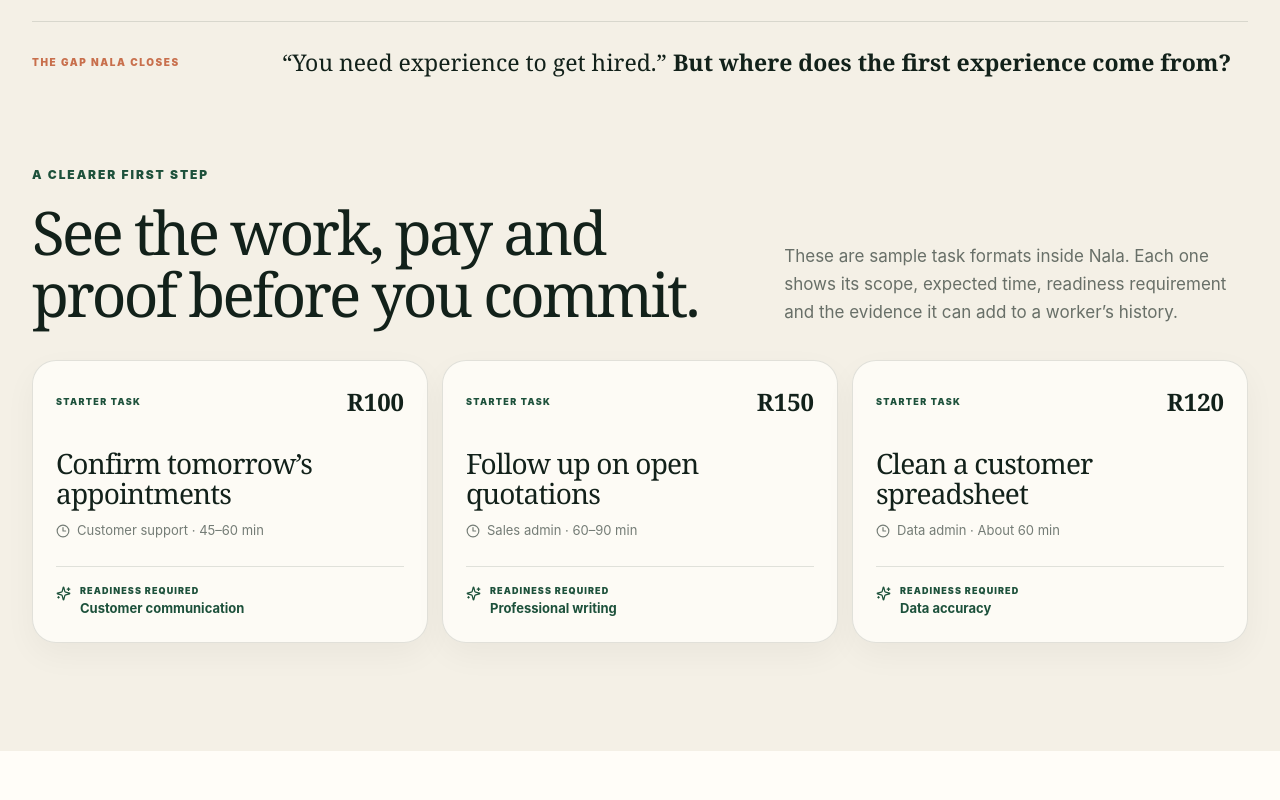
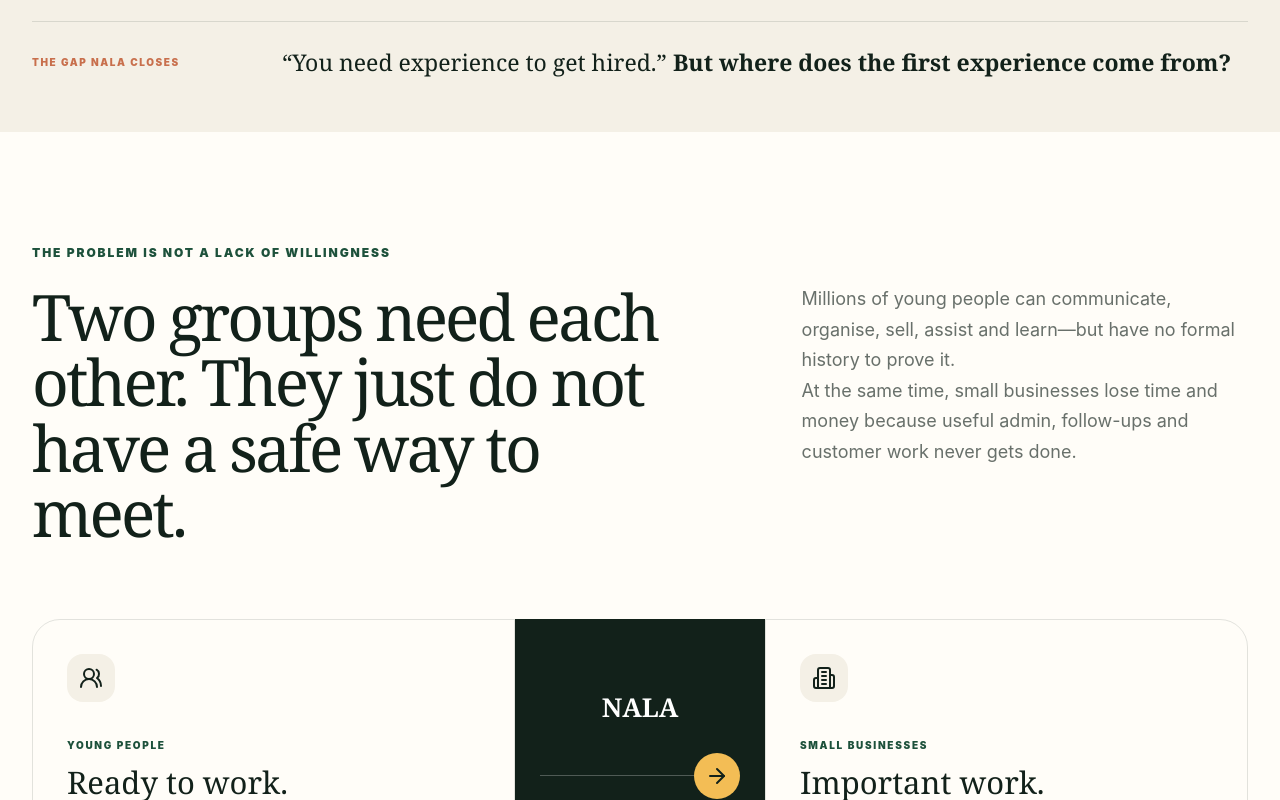
Before and after one commit to Buttercode-systems/Nala, a Next.js app: page / in a window 1280 px wide. Shown: the part 940-1740 px from the top of the page. Built offline with nearby package versions, Linux system fonts and the light colour scheme.

Commit message:
Restore proven stable landing DOM

```diff
--- a/src/app/page.tsx
+++ b/src/app/page.tsx
@@ -1,5 +1,5 @@
 import Link from "next/link";
-import {ArrowRight, BadgeCheck, BriefcaseBusiness, Building2, Check, ChevronRight, Clock3, HeartHandshake, ShieldCheck, Sparkles, Star, UsersRound} from "lucide-react";
+import {ArrowRight, BadgeCheck, BriefcaseBusiness, Building2, Check, ChevronRight, CircleDollarSign, HeartHandshake, ShieldCheck, Sparkles, Star, UsersRound} from "lucide-react";
 import {Nav} from "@/components/nav";
 
 const workerSteps=[
@@ -7,12 +7,6 @@ const workerSteps=[
   ["02","Practise before real work","Nala gives you a short, guided simulation so you can build confidence and the business can trust that you understand the task."],
   ["03","Complete safe, paid work","You see the scope, payment, deadline and evidence requirements before accepting. Nala guides the process without hiding what is expected."],
   ["04","Turn work into proof","The business verifies your quality, reliability and communication. That evidence grows your work passport and unlocks better opportunities."],
-];
-
-const starterTasks=[
- {title:"Confirm tomorrow’s appointments",meta:"Customer support · 45–60 min",pay:"R100",proof:"Customer communication"},
- {title:"Follow up on open quotations",meta:"Sales admin · 60–90 min",pay:"R150",proof:"Professional writing"},
- {title:"Clean a customer spreadsheet",meta:"Data admin · About 60 min",pay:"R120",proof:"Data accuracy"},
 ];
 
 const businessOutcomes=["Confirm tomorrow’s appointments","Prepare quotation follow-ups","Clean customer spreadsheets","Draft social content","Prepare invoice reminders"];
@@ -38,7 +32,7 @@ export default function Home(){
      <div className="journey-board reveal-up delay-1" aria-label="Example Nala work journey">
       <div className="journey-topline"><span>THANDI’S FIRST WORK JOURNEY</span><span className="live-pill"><span/>IN PROGRESS</span></div>
       <div className="journey-person">
-       <div className="portrait-mark" aria-hidden="true"><span>TM</span></div>
+       <div className="portrait-mark">TM</div>
        <div><strong>Thandi Mokoena</strong><p>22 · Matric · Strong with people</p></div>
        <div className="journey-score"><Star size={15} fill="currentColor"/> 96%</div>
       </div>
@@ -63,11 +57,6 @@ export default function Home(){
     <div className="hero-footnote"><span>THE GAP NALA CLOSES</span><p>“You need experience to get hired.” <strong>But where does the first experience come from?</strong></p></div>
    </section>
 
-   <section className="starter-preview" aria-labelledby="starter-preview-title">
-    <div className="starter-preview-heading"><div><span className="section-kicker">A clearer first step</span><h2 id="starter-preview-title">See the work, pay and proof before you commit.</h2></div><p>These are sample task formats inside Nala. Each one shows its scope, expected time, readiness requirement and the evidence it can add to a worker’s history.</p></div>
-    <div className="starter-task-grid">{starterTasks.map(task=><article className="starter-task-card" key={task.title}><div className="starter-task-top"><span>STARTER TASK</span><strong>{task.pay}</strong></div><h3>{task.title}</h3><p><Clock3 size={14}/>{task.meta}</p><div className="starter-task-proof"><Sparkles size={15}/><span>Readiness required</span><strong>{task.proof}</strong></div></article>)}</div>
-   </section>
-
    <section className="problem-section" id="why-nala">
     <div className="section-kicker">The problem is not a lack of willingness</div>
     <div className="problem-grid">
@@ -84,8 +73,7 @@ export default function Home(){
    <section className="how-section" id="how-it-works">
     <div className="how-heading"><div><span className="section-kicker light">For young people</span><h2>From “no experience” to evidence that speaks for you.</h2></div><p>Nala does not simply send you to another job listing. It helps you create the experience employers keep asking for.</p></div>
     <div className="steps-list">{workerSteps.map(([number,title,body])=><article key={number} className="step-row"><span className="step-number">{number}</span><h3>{title}</h3><p>{body}</p></article>)}</div>
-    <div className="simulation-proof" aria-label="Example readiness simulation activity"><div className="simulation-proof-copy"><span>INSIDE A READINESS MISSION</span><h3>Practise the decision, not just the answer.</h3><p>A worker reviews a real situation, chooses the safe action and receives coaching before moving forward.</p></div><div className="simulation-sample"><div className="simulation-sample-head"><span>Appointment confirmation</span><strong>Activity 3 of 5</strong></div><p>A customer says they may arrive 25 minutes late. What should you do?</p><div className="simulation-options"><div><span>A</span>Promise the booking will remain available.</div><div className="recommended"><span>B</span>Record the reply and ask the business to confirm what is possible.<BadgeCheck size={17}/></div><div><span>C</span>Cancel the appointment immediately.</div></div><div className="simulation-coaching"><ShieldCheck size={17}/><div><strong>Why this is safer</strong><p>The worker records the customer’s request without making a promise outside their authority.</p></div></div></div></div>
-    <div className="passport-strip"><div><BadgeCheck size={34}/><span>PROOF-OF-WORK PASSPORT</span></div><div className="passport-strip-body"><p>Instead of only saying “I am hardworking,” show verified tasks, quality scores, skills demonstrated and businesses that would hire you again.</p><div className="passport-evidence-row"><span><strong>Appointment confirmation</strong> · Verified by Lerato Beauty Studio</span><span>Communication · 5/5</span></div></div><Link href="/passport">See an example passport <ArrowRight size={17}/></Link></div>
+    <div className="passport-strip"><div><BadgeCheck size={34}/><span>PROOF-OF-WORK PASSPORT</span></div><p>Instead of only saying “I am hardworking,” show verified tasks, quality scores, skills demonstrated and businesses that would hire you again.</p><Link href="/passport">See an example passport <ArrowRight size={17}/></Link></div>
    </section>
 
    <section className="business-section" id="for-business">
```
